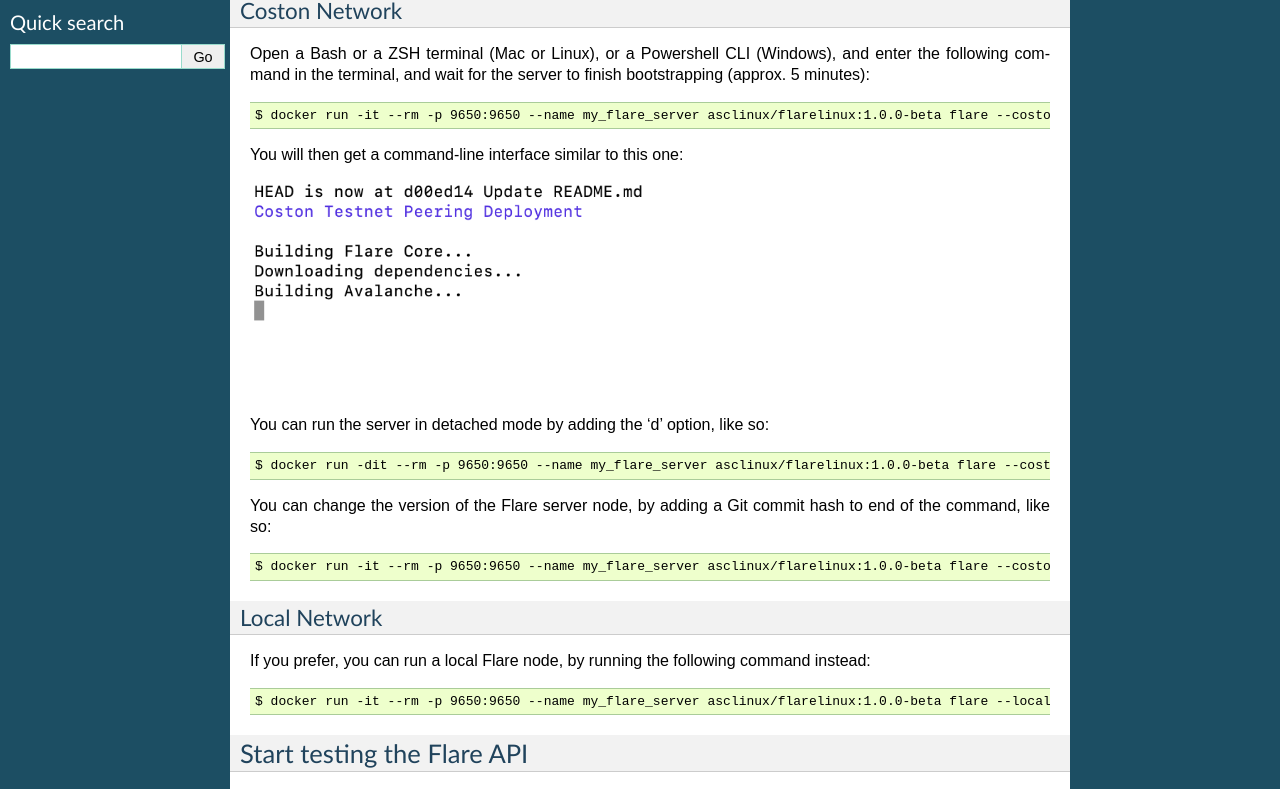
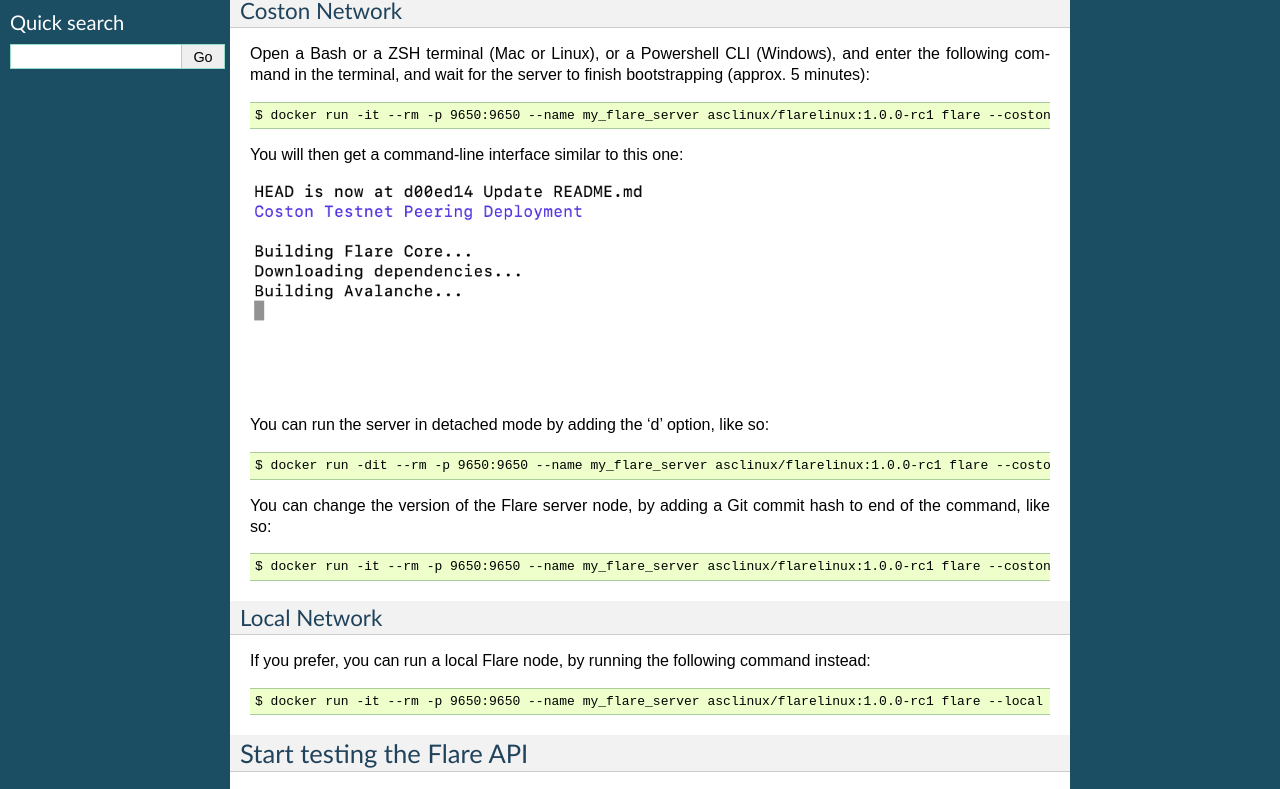
Before and after one commit to linuxforphp/flarelinux-docs, a Sphinx documentation site: the page built from docs/basic_usage.rst, in a window 1280 px wide. Shown: the part 368-1157 px from the top of the page. Built offline with Sphinx 7.4.7, drawn with Linux system fonts in a browser that asks for light colours.

Commit message:
2021-07-22 AC: Updates the documentation for Flare Linux 1.0.0 RC1.

```diff
--- a/docs/basic_usage.rst
+++ b/docs/basic_usage.rst
@@ -30,7 +30,7 @@
 Open a Bash or a ZSH terminal (Mac or Linux), or a Powershell CLI (Windows), and enter the following
 command in the terminal, and wait for the server to finish bootstrapping (approx. 5 minutes)::
 
-    $ docker run -it --rm -p 9650:9650 --name my_flare_server asclinux/flarelinux:1.0.0-beta flare --coston
+    $ docker run -it --rm -p 9650:9650 --name my_flare_server asclinux/flarelinux:1.0.0-rc1 flare --coston
 
 You will then get a command-line interface similar to this one:
 
@@ -38,18 +38,18 @@
 
 You can run the server in detached mode by adding the 'd' option, like so::
 
-    $ docker run -dit --rm -p 9650:9650 --name my_flare_server asclinux/flarelinux:1.0.0-beta flare --coston
+    $ docker run -dit --rm -p 9650:9650 --name my_flare_server asclinux/flarelinux:1.0.0-rc1 flare --coston
 
 You can change the version of the Flare server node, by adding a Git commit hash to end of the command, like so::
 
-    $ docker run -it --rm -p 9650:9650 --name my_flare_server asclinux/flarelinux:1.0.0-beta flare --coston e9ca17eace0
+    $ docker run -it --rm -p 9650:9650 --name my_flare_server asclinux/flarelinux:1.0.0-rc1 flare --coston e9ca17eace0
 
 Local Network
 --------------
 
 If you prefer, you can run a local Flare node, by running the following command instead::
 
-    $ docker run -it --rm -p 9650:9650 --name my_flare_server asclinux/flarelinux:1.0.0-beta flare --local
+    $ docker run -it --rm -p 9650:9650 --name my_flare_server asclinux/flarelinux:1.0.0-rc1 flare --local
 
 ---------------------------
 Start testing the Flare API
```
